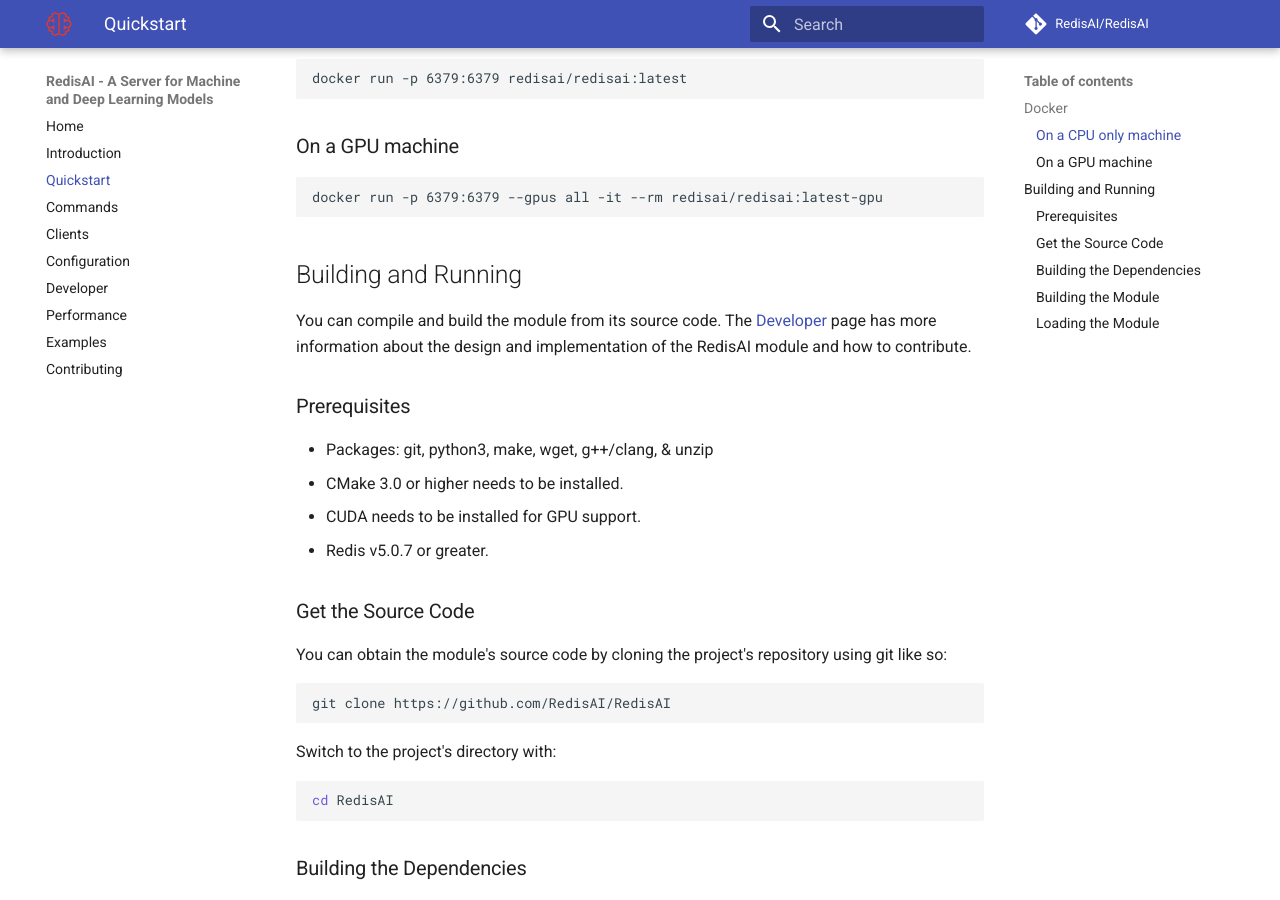
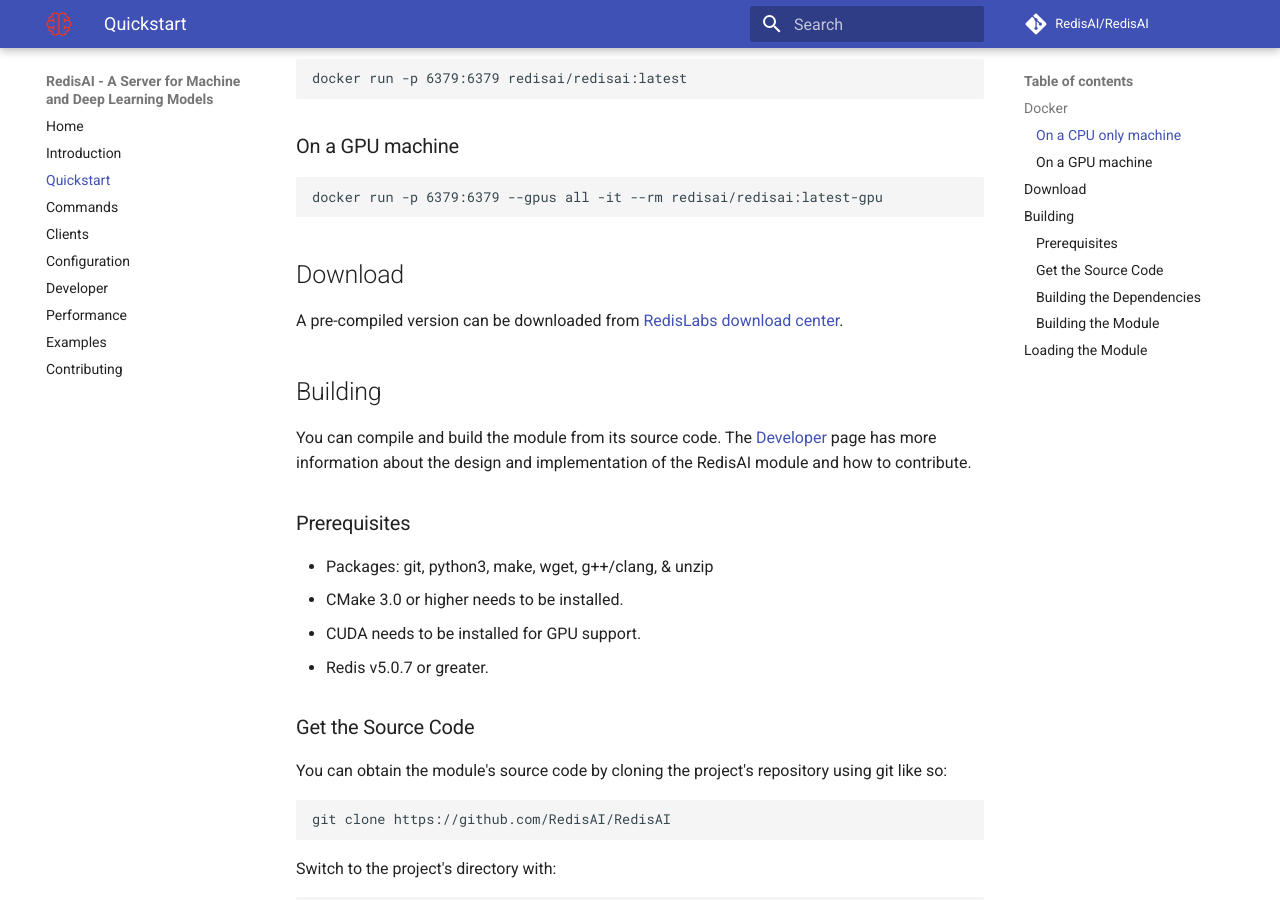
Before and after one commit to RedisAI/RedisAI, an MkDocs documentation site: the page built from docs/quickstart.md, in a window 1280 px wide and 900 px high, scrolled down 408 px. Built offline with MkDocs 1.6.1 and Material for MkDocs 9.7.7, drawn with Linux system fonts in a browser that asks for light colours; comment, search, counter and statistics services are not loaded.

Commit message:
Add download link

````diff
--- a/docs/quickstart.md
+++ b/docs/quickstart.md
@@ -17,7 +17,11 @@
 docker run -p 6379:6379 --gpus all -it --rm redisai/redisai:latest-gpu
 ```
 
-## Building and Running
+## Download
+
+A pre-compiled version can be downloaded from [RedisLabs download center](https://redislabs.com/download-center/modules/).
+
+## Building
 You can compile and build the module from its source code. The [Developer](developer.md) page has more information about the design and implementation of the RedisAI module and how to contribute.
 
 ### Prerequisites
@@ -59,7 +63,7 @@
 make -C opt build
 ```
 
-### Loading the Module
+## Loading the Module
 To load the module on the same server is was compiled on simply use the `--loadmodule` command line switch, the `loadmodule` configuration directive or the [Redis `MODULE LOAD` command](https://redis.io/commands/module-load) with the path to module's library.
 
 For example, to load the module from the project's path with a server command line switch use the following:
````
